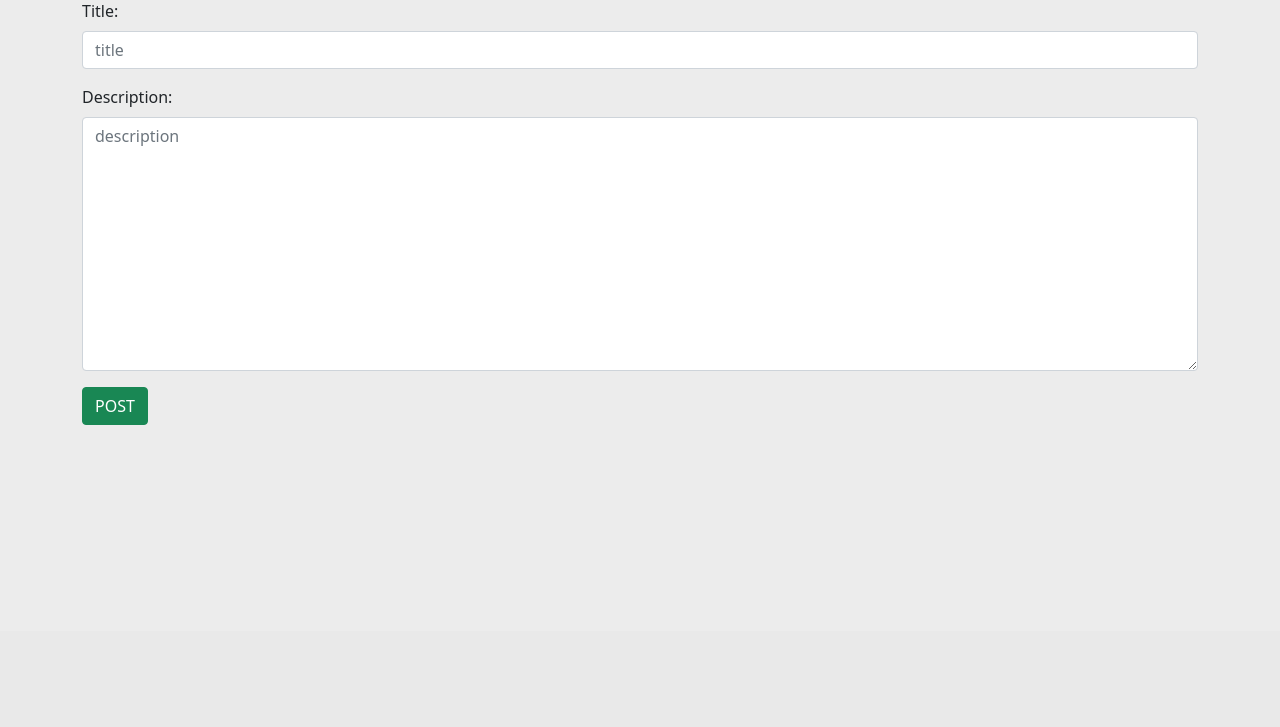
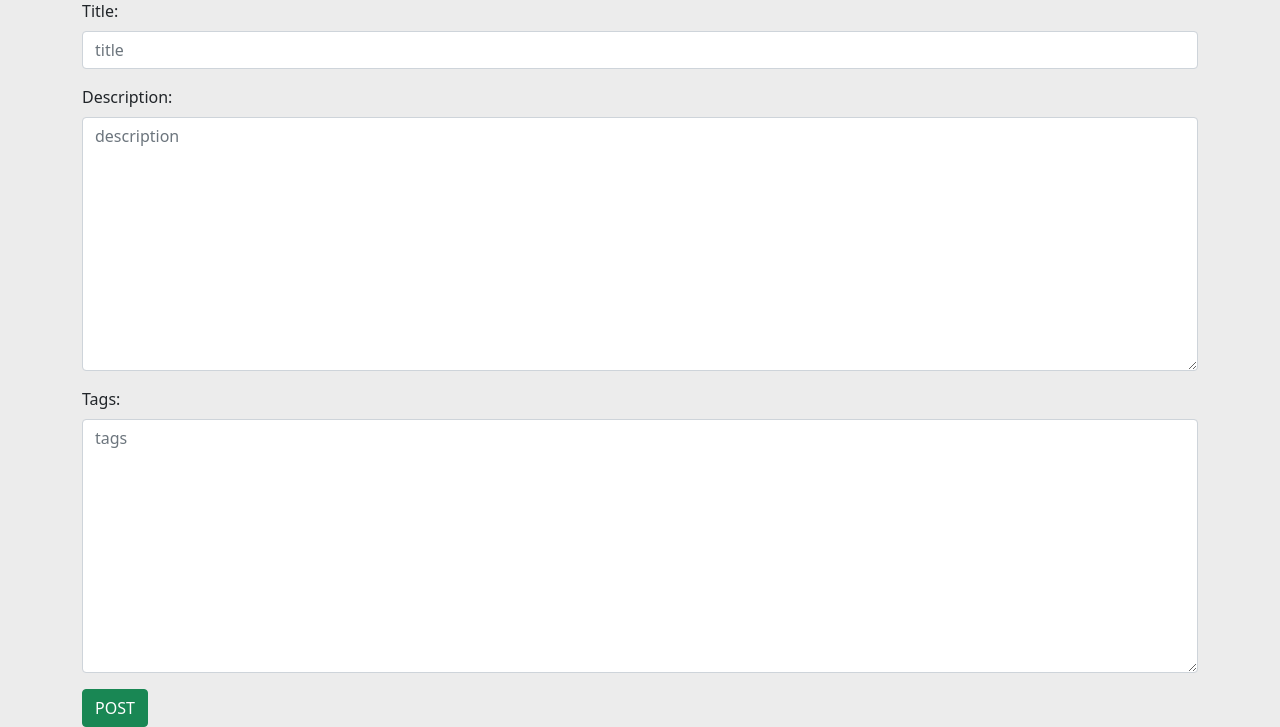
Before and after one commit to pkkrsingh877/misssummary, a Node server app: page /admin/new in a window 1280 px wide. Shown: the part 169-896 px from the top of the page. Before the commit the page ends 594 px from the top, so only its background shows below. Run offline with Node 20, Linux system fonts and the light colour scheme; some libraries are stand-ins or nearby versions.

Commit message:
added the tag feature

```diff
--- a/server.js
+++ b/server.js
@@ -47,6 +47,7 @@ const summarySchema = new mongoose.Schema({
 //create model
 const Summary = new mongoose.model('Summary', summarySchema);
 
+
 //setting up ejs
 app.engine('ejs', ejsMate);
 app.set('view engine', 'ejs');
@@ -59,15 +60,17 @@ app.use(morgan('dev'));
 
 //routes
 app.patch('/admin/list/:id', async (req, res) => {
-    const { title, description } = req.body;
+    const { title, description, tags } = req.body;
     let newTitle = title;
     let newDescription = description;
+    let prepareTags = prepareSomeTags(tags);
     let minutes = readMinutes(newDescription);
     const { id } = req.params;
     const data = await Summary.findByIdAndUpdate(id, {
         title: newTitle,
         description: newDescription,
         modifiedAt: new Date(),
+        tags: prepareTags,
         readMinutes: minutes
     },
     {
@@ -96,14 +99,16 @@ app.get('/admin/list', async (req, res) => {
 });
 
 app.post('/admin', async (req, res) => {
-    const { title, description } = req.body;
+    const { title, description, tags } = req.body;
+    let prepareTags = prepareSomeTags(tags);
     let minutes = readMinutes(description);
     await Summary.create({
         title: title,
         description: description,
         createdAt: new Date(),
         modifiedAt: new Date(),
-        readMinutes: minutes
+        readMinutes: minutes,
+        tags: prepareTags
     });
     res.redirect('admin')
 });
@@ -121,6 +126,16 @@ app.get('/summary/:id', async (req, res) => {
     const data = await Summary.findById(id);
     res.render('summary/show', { data });
 });
+
+app.get('/summary/tags/:tag', async (req, res) => {
+    const { tag } = req.params;
+    const data = await Summary.find({ tags: tag });
+    for(let i = 0; i < data.length; i++){
+        let newStr = getNewDescription(data[i].description);
+        data[i].description = newStr;
+    }
+    res.render('summary/tag', { data , tag });
+})
 
 app.get('/summary', async (req, res) => {
     const data = await findAll();
@@ -203,3 +218,19 @@ const countHtmlTags = (str) => {
     }
     return arr.length;
 }
+
+const prepareSomeTags = (str) => {
+    console.log(str);
+    let arr = [];
+    for(let i = 0; i < str.length; i++){
+        let j = i;
+        var temp = "";
+        while(str[j] != ',' && j < str.length){
+            temp = temp + str[j];
+            j++;
+        }
+        arr.push(temp.trim());
+        i = j++;
+    }
+    return arr;
+}
--- a/views/admin/index.ejs
+++ b/views/admin/index.ejs
@@ -1,9 +1,9 @@
 <% layout('/layouts/boilerplate') %>
     <h1>Admin Portal</h1>
     <ul>
-        <li><a href="admin/new">Create new Summary</a>
+        <li><a href="/admin/new">Create new Summary</a>
         </li>
-        <li><a href="admin/list">List All Summary</a>
+        <li><a href="/admin/list">List All Summary</a>
         </li>
         <li><a href="/summary">Visit as user</a></li>
     </ul>
--- a/views/admin/new.ejs
+++ b/views/admin/new.ejs
@@ -11,7 +11,12 @@
         <div class="mb-3">
             <label for="description" class="form-label">Description: </label><br>
             <textarea id ="description" placeholder="description"
-            name="description" id="" cols="30" rows="10" class="form-control"></textarea>
+            name="description" cols="30" rows="10" class="form-control"></textarea>
+        </div>
+        <div class="mb-3">
+            <label for="tags" class="form-label">Tags: </label><br>
+            <textarea id ="tags" placeholder="tags"
+            name="tags" cols="30" rows="10" class="form-control"></textarea>
         </div>
         <button class="btn btn-success">POST</button>
     </form>
--- a/views/summary/index.ejs
+++ b/views/summary/index.ejs
@@ -2,18 +2,17 @@
     <% for(let i = data.length - 1; i >= 0 ; i--){ %>
         <section class="card shadow p-3 mb-3 bg-body rounded">
             <h2>
-                <a href="summary/<%= data[i]._id %>" class="title">
+                <a href="/summary/<%= data[i]._id %>" class="title">
                     <%= data[i].title %>
                 </a>
             </h2>
             <hr>
             <article class="description m-3">
                 <%- data[i].description %>
-                 <a href="summary/<%= data[i]._id %>">[Read More...]</a>
+                 <a href="/summary/<%= data[i]._id %>">[Read More...]</a>
             </article>
             <div class="icons">
                 <span class="bi bi-person icon"> Prabhat Kumar</span>
-                <span class="bi bi-tag icon"> Tags</span>
                 <span class="bi bi-ui-checks-grid icon"> Category</span>
                 <span class="bi bi-clock icon"> <%= data[i].modifiedAt.toLocaleString() %></span>
                 <span class="bi bi-calendar icon"> <%= data[i].createdAt.toLocaleString() %></span>
```
Also changed, not shown: list_of_features.md (+4 -4 lines), views/admin/edit.ejs (+7 -0 lines), views/summary/show.ejs (+7 -1 lines), views/summary/tag.ejs (added, +24 -0 lines).
